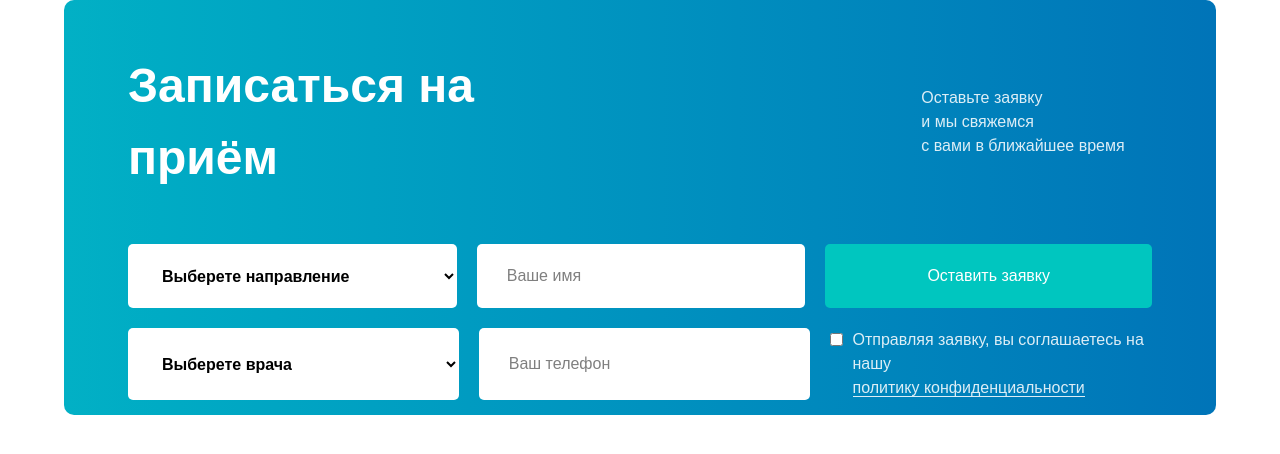
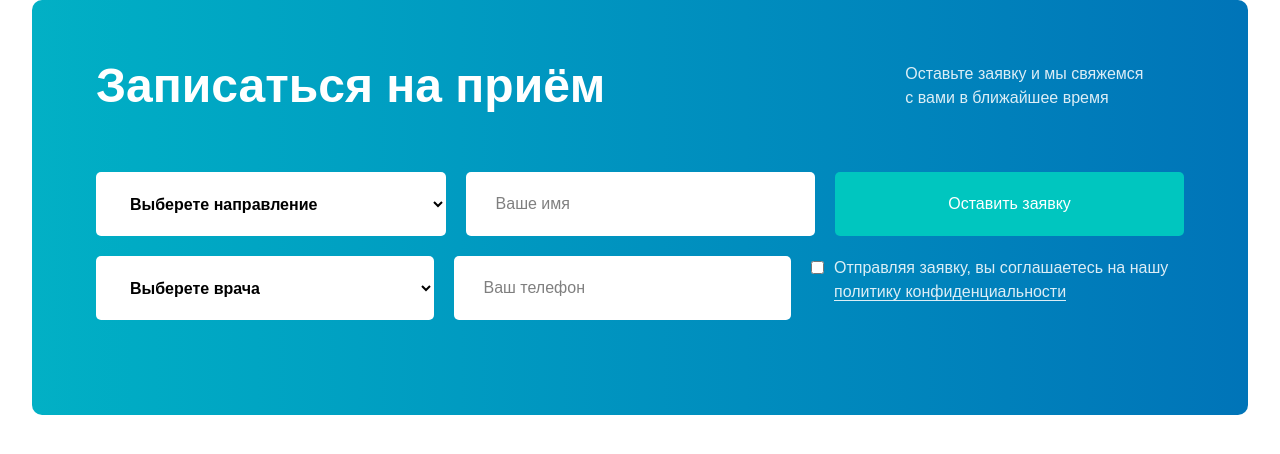
Before and after one commit to aloliddinabdugafforzoda-sys/GP-exam-3, a website: page src/components/inputs_data.html in a window 1280 px wide. Drawn offline with nearby package versions, Linux system fonts and the light colour scheme; files that its build step writes are made by us from their sources.

Commit message:
change input_data

```diff
--- a/src/components/inputs_data.html
+++ b/src/components/inputs_data.html
@@ -7,27 +7,27 @@
     <link rel="stylesheet" href="../output.css">
 </head>
 <body>
-    <section class="w-[90%] p-[50px_5%] h-[415px] rounded-[10px] m-auto bg-gradient-to-l from-[#0074B8] to-[#02B0C5] text-white">
-        <div class="flex items-center gap-[300px]">
+    <section class="w-[95%] p-[50px_5%] h-[415px] rounded-[10px] m-auto bg-gradient-to-l from-[#0074B8] to-[#02B0C5] text-white max-md:h-auto">
+        <div class="flex items-center gap-[300px] max-md:flex-col max-md:gap-[30px] max-md:justify-start">
             <p class="text-[48px] font-bold">Записаться на приём</p>
-            <p class="text-[#ffffffdc]">Оставьте заявку и мы свяжемся <br> с вами в ближайшее время</p>
+            <p class="text-[#ffffffdc] max-md:w-[330px]">Оставьте заявку и мы свяжемся <br> с вами в ближайшее время</p>
         </div>
         <div class="mt-[50px]">
-            <div class="flex gap-[20px]">
-                <select class="border-none bg-white w-[360px] p-[18px_30px] text-black font-semibold rounded-[5px]">
+            <div class="flex gap-[20px] max-md:flex-col">
+                <select class="border-none bg-white w-[360px] p-[18px_30px] text-black font-semibold rounded-[5px] max-md:w-[330px]">
                     <option value="">Выберете направление</option>
                 </select>
-                <input class="border-none bg-white w-[360px] p-[16px_30px] text-black rounded-[5px]" placeholder="Ваше имя" type="text">
-                <button class="border-none bg-[#00C6BF] w-[360px] p-[20px] text-center rounded-[5px]">Оставить заявку</button>
+                <input class="border-none bg-white w-[360px] p-[16px_30px] text-black rounded-[5px] max-md:w-[330px]" placeholder="Ваше имя" type="text">
+                <button class="border-none bg-[#00C6BF] w-[360px] p-[20px] text-center rounded-[5px] max-md:w-[330px]">Оставить заявку</button>
             </div>
-            <div class="flex gap-[20px] mt-[20px]">
-                <select class="border-none bg-white w-[360px] p-[15px_30px] text-black font-semibold rounded-[5px]">
+            <div class="flex gap-[20px] mt-[20px] max-md:flex-col">
+                <select class="border-none bg-white w-[360px] p-[15px_30px] text-black font-semibold rounded-[5px] max-md:w-[330px]">
                     <option value="">Выберете врача</option>
                 </select>
-                <input class="border-none bg-white w-[360px] p-[20px_30px] text-black rounded-[5px]" placeholder="Ваш телефон" type="text">
+                <input class="border-none bg-white w-[360px] p-[20px_30px] text-black rounded-[5px] max-md:w-[330px]" placeholder="Ваш телефон" type="text">
                 <div class="flex gap-[10px] items-start">
                     <input class="mt-[5px]" type="checkbox">
-                    <p class="text-[#ffffffdc]">Отправляя заявку, вы соглашаетесь на нашу <br> <span class="border-b-[1px] border-b-[solid] border-b-[#ffffffdc]"> политику конфиденциальности</span></p>
+                    <p class="text-[#ffffffdc] w-[350px] max-md:w-[300px] max-md:w-[330px] max-md:order-5">Отправляя заявку, вы соглашаетесь на нашу <span class="border-b-[1px] border-b-[solid] border-b-[#ffffffdc]"> политику конфиденциальности</span></p>
                 </div>
             </div>
         </div>
--- a/src/components/map_data.html
+++ b/src/components/map_data.html
@@ -9,7 +9,7 @@
 <body>
     <section class="mt-[100px]">
         <p class="text-[48px] font-bold w-[90%] m-auto">Как нас найти</p>
-        <img class="mt-[30px] rounded-[20px] w-[90%] m-auto" src="../img/sunatullo/map (1).png" alt="">
+        <img class="mt-[30px] rounded-[20px] w-[90%] m-auto max-md:h-[400px]" src="../img/sunatullo/map (1).png" alt="">
     </section>
 </body>
 </html>
```
